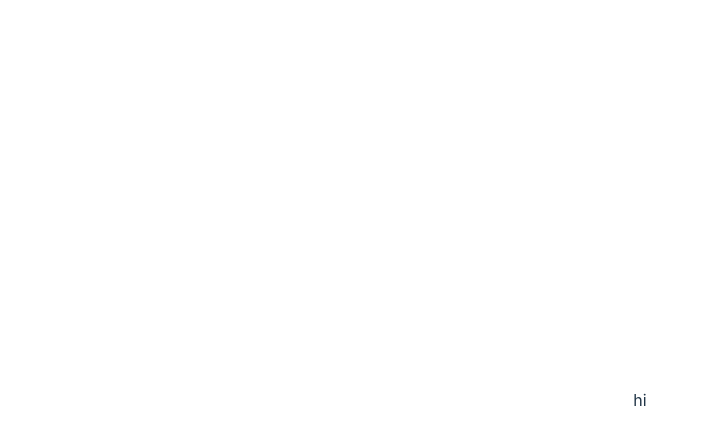
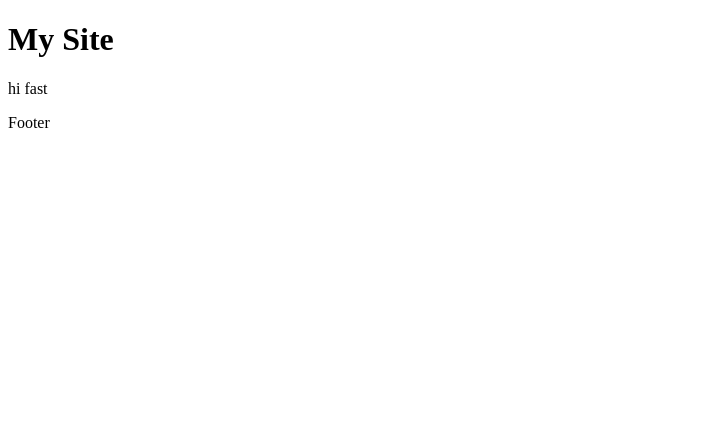
Before and after one commit to zachblume/declare, a React (Vite) app in the folder __declare__/studio/: page / in a window 1280 px wide. Shown: the top 444 px of the page, without its empty margins (0-701 px from the left). Built offline with nearby package versions, Linux system fonts and the light colour scheme.

Commit message:
add browser router and pages plugin

```diff
--- a/__declare__/studio/eslint.config.js
+++ b/__declare__/studio/eslint.config.js
@@ -33,6 +33,7 @@ export default [
                 "warn",
                 { allowConstantExport: true },
             ],
+            "react/prop-types": "off",
         },
     },
 ];
--- a/__declare__/studio/src/App.jsx
+++ b/__declare__/studio/src/App.jsx
@@ -1,7 +1,14 @@
-import "./App.css";
+import routes from "~react-pages";
+import { useRoutes } from "react-router-dom";
+import { Suspense } from "react";
+import { GlobalLayout } from "./components/GlobalLayout";
 
-function App() {
-    return <>hi</>;
+export function App() {
+    return (
+        <GlobalLayout>
+            <Suspense fallback={<p>Loading...</p>}>
+                {useRoutes(routes)}
+            </Suspense>
+        </GlobalLayout>
+    );
 }
-
-export default App;
--- /dev/null
+++ b/__declare__/studio/src/components/GlobalLayout.jsx
@@ -0,0 +1,25 @@
+export function GlobalLayout({ children }) {
+    return (
+        <div className="global-layout">
+            <Header />
+            <main>{children}</main>
+            <Footer />
+        </div>
+    );
+}
+
+function Header() {
+    return (
+        <header>
+            <h1>My Site</h1>
+        </header>
+    );
+}
+
+function Footer() {
+    return (
+        <footer>
+            <p>Footer</p>
+        </footer>
+    );
+}
--- a/__declare__/studio/src/main.jsx
+++ b/__declare__/studio/src/main.jsx
@@ -1,10 +1,13 @@
 import { StrictMode } from "react";
 import { createRoot } from "react-dom/client";
-import App from "./App.jsx";
-import "./index.css";
+import { BrowserRouter } from "react-router-dom";
+import { App } from "./App";
+const app = createRoot(document.getElementById("root"));
 
-createRoot(document.getElementById("root")).render(
+app.render(
     <StrictMode>
-        <App />
-    </StrictMode>,
+        <BrowserRouter>
+            <App />
+        </BrowserRouter>
+    </StrictMode>
 );
--- /dev/null
+++ b/__declare__/studio/src/pages/index.jsx
@@ -0,0 +1,3 @@
+export default function IndexPage() {
+    return <div>hi fast</div>;
+}
--- a/__declare__/studio/vite.config.js
+++ b/__declare__/studio/vite.config.js
@@ -1,7 +1,13 @@
 import { defineConfig } from "vite";
 import react from "@vitejs/plugin-react-swc";
+import Pages from "vite-plugin-pages";
 
 // https://vitejs.dev/config/
 export default defineConfig({
-    plugins: [react()],
+    plugins: [
+        react(),
+        Pages({
+            dirs: ["src/pages"],
+        }),
+    ],
 });
```
Also changed, not shown: __declare__/studio/package.json (+5 -2 lines), 2 other files (tests, documents, lock files or other folders).
